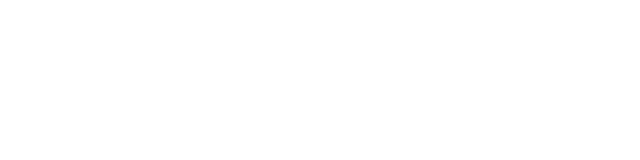
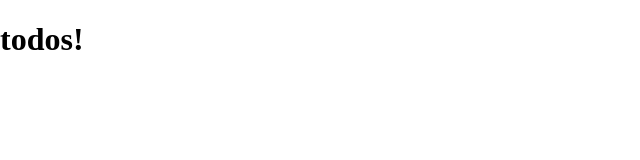
Before and after one commit to benjaminkent/todo-client, a Vue app: page /todos in a window 1280 px wide. Shown: the top 160 px of the page, without its empty margins (0-640 px from the left). Built offline with nearby package versions, Linux system fonts and the light colour scheme.

Commit message:
todos view started

```diff
--- a/src/router.js
+++ b/src/router.js
@@ -2,6 +2,7 @@
 import Router from 'vue-router'
 import SignIn from './views/SignIn.vue'
 import SignUp from './views/SignUp.vue'
+import Todos from './views/Todos.vue'
 
 Vue.use(Router)
 
@@ -16,8 +17,13 @@
     },
     {
       path: '/signup',
-      name: "signup",
+      name: 'signup',
       component: SignUp
+    },
+    {
+      path: '/todos',
+      name: 'todos',
+      component: Todos
     }
   ]
 })
--- /dev/null
+++ b/src/views/Todos.vue
@@ -0,0 +1,3 @@
+<template lang="pug">
+  h1 todos!
+</template>
```
